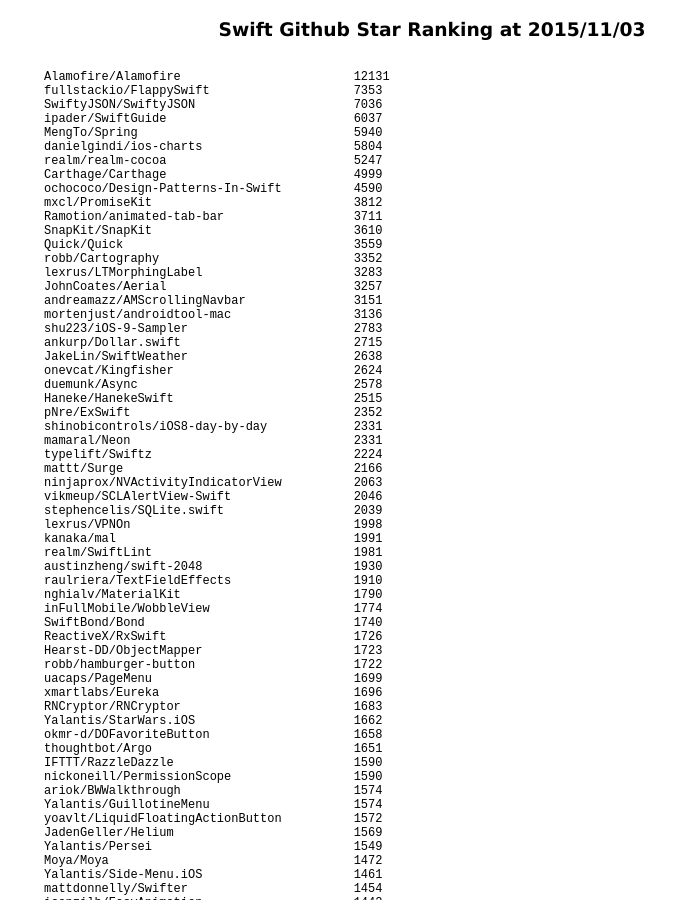
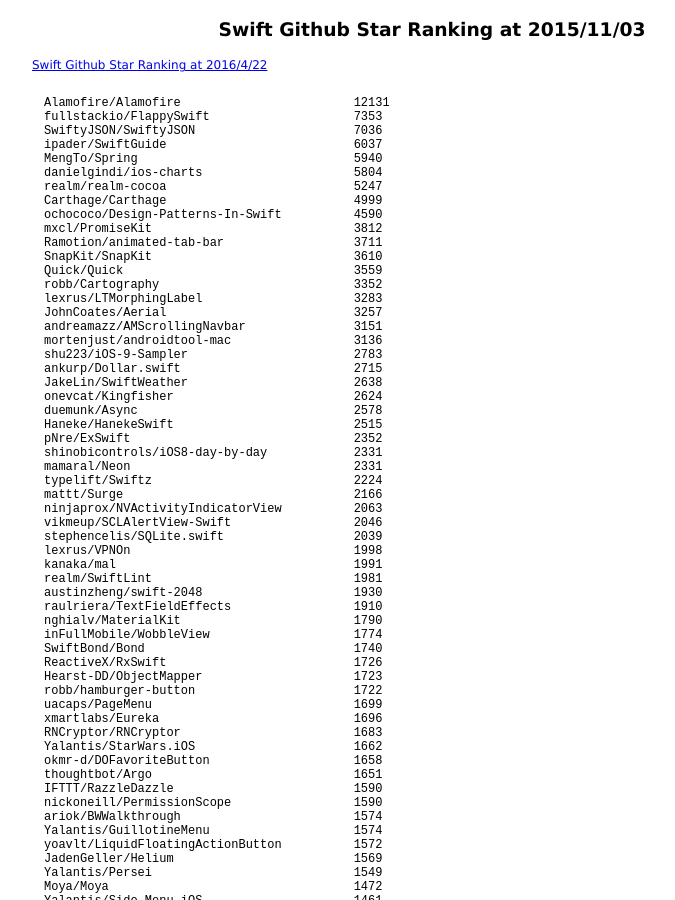
Before and after one commit to 38elements/38elements.github.com, a Jekyll site: the page built from _posts/2015-11-03-swift-repository-github-star-ranking.md, in a window 1280 px wide and 900 px high. Shown: the whole window, without its empty margins (208-883 px from the left). Built offline with Jekyll 4.4.1, drawn with Linux system fonts in a browser that asks for light colours.

Commit message:
Update 2015-11-03-swift-repository-github-star-ranking.md

```diff
--- a/_posts/2015-11-03-swift-repository-github-star-ranking.md
+++ b/_posts/2015-11-03-swift-repository-github-star-ranking.md
@@ -2,6 +2,7 @@
 layout: posts
 title: Swift Github Star Ranking at 2015/11/03
 ---
+[Swift Github Star Ranking at 2016/4/22](/2016/05/06/swift-repository-github-star-ranking.html)
 <pre style="background-color: white;border: none;">
 Alamofire/Alamofire                        12131
 fullstackio/FlappySwift                    7353
```
